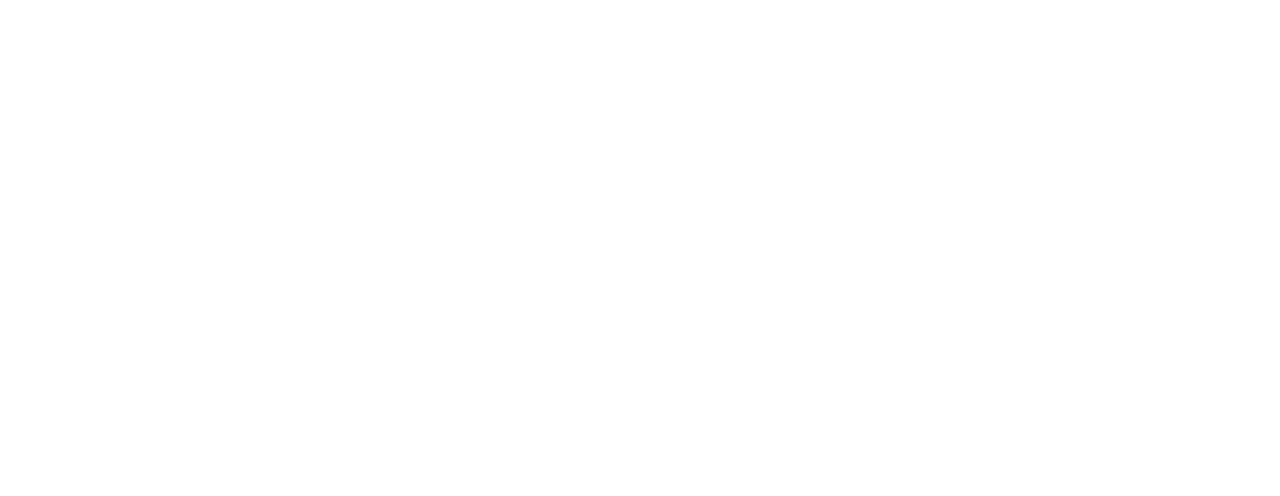
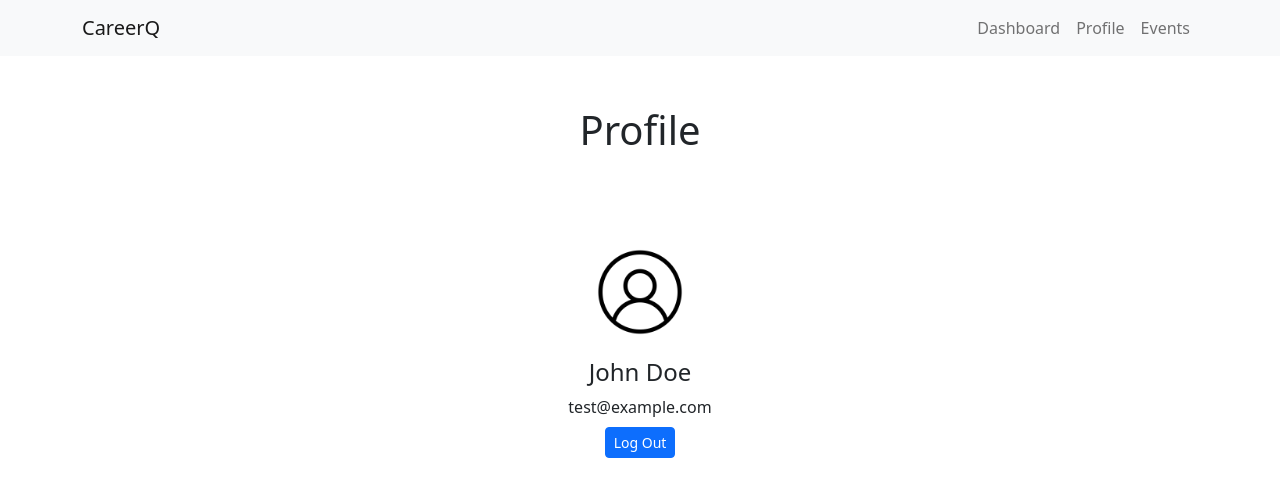
Before and after one commit to LucasStevenson/CS151-CareerQ, a React (Create React App) app in the folder frontend/: page /profile in a window 1280 px wide. Before the commit this address had no page. Shown: the top 496 px of the page. Built offline with nearby package versions, Linux system fonts and the light colour scheme.

Commit message:
added profile page

```diff
--- a/frontend/src/App.js
+++ b/frontend/src/App.js
@@ -8,6 +8,7 @@
 import AdminPage from "./pages/AdminPage";
 import CompanyPage from "./pages/CompanyPage";
 import SingleEventPage from "./pages/SingleEventPage";
+import ProfilePage from "./pages/ProfilePage";
 
 function App() {
   return (
@@ -20,9 +21,10 @@
         <Route path="/company" element={<CompanyPage />} />
         <Route path="/events" element={<EventsPage />} />
         <Route path="/events/:id" element={<SingleEventPage />} />
+        <Route path="/profile" element={<ProfilePage />} />
       </Routes>
     </Router>
-  )
+  );
 }
 
 export default App;
--- /dev/null
+++ b/frontend/src/Module/Profile.module.css
@@ -0,0 +1,39 @@
+.profile {
+    max-width: 600px;
+    margin: 50px auto;
+    display: flex;
+    flex-direction: column;
+    align-items: center;
+  }
+
+  .profileInfo {
+    display: flex;
+    flex-direction: column;
+    align-items: center;
+  }
+
+  .profilePicture {
+    margin-top: 5rem;
+    width: 100px;
+    height: 100px;
+    border-radius: 50%;
+    margin-bottom: 1rem;
+  }
+
+  .profileDetails {
+    display: flex;
+    flex-direction: column;
+    align-items: center;
+  }
+
+  .profileDetails h2 {
+    margin: 0;
+    font-size: 1.5rem;
+    text-align: center;
+  }
+
+  .profileDetails p {
+    margin: 0.5rem 0;
+    font-size: 1rem;
+    text-align: center;
+  }
--- /dev/null
+++ b/frontend/src/components/Profile.js
@@ -0,0 +1,42 @@
+import React from "react";
+import { Button } from "react-bootstrap";
+import styles from "../Module/Profile.module.css";
+import { useNavigate } from "react-router-dom";
+
+const Profile = () => {
+  //Need to change this code so that it fetches the user's information from the database
+  const user = {
+    name: "John Doe",
+    email: "test@example.com",
+    profilePic: "/profile.png",
+  };
+
+  const navigate = useNavigate();
+
+  //Need to change this code so that it deletes the jwt from the cookies
+  const handleLogOut = () => {
+    navigate("/login");
+  };
+
+  return (
+    <div className={styles.profile}>
+      <h1>Profile</h1>
+      <div className={styles.profileInfo}>
+        <img
+          src={user.profilePic}
+          alt={`${user.name}'s profile`}
+          className={styles.profilePicture}
+        />
+        <div className={styles.profileDetails}>
+          <h2>{user.name}</h2>
+          <p>{user.email}</p>
+        </div>
+      </div>
+      <Button variant="primary" size="sm" onClick={handleLogOut}>
+        Log Out
+      </Button>
+    </div>
+  );
+};
+
+export default Profile;
--- /dev/null
+++ b/frontend/src/pages/ProfilePage.js
@@ -0,0 +1,15 @@
+import React from "react";
+
+import Navbar from "../components/Navbar";
+import Profile from "../components/Profile";
+
+const ProfilePage = () => {
+  return (
+    <div>
+      <Navbar />
+      <Profile />
+    </div>
+  );
+};
+
+export default ProfilePage;
```
Also changed, not shown: frontend/public/profile.png (added), 1 other file (tests, documents, lock files or other folders). Lines whose indentation alone changed are shown as unchanged.
